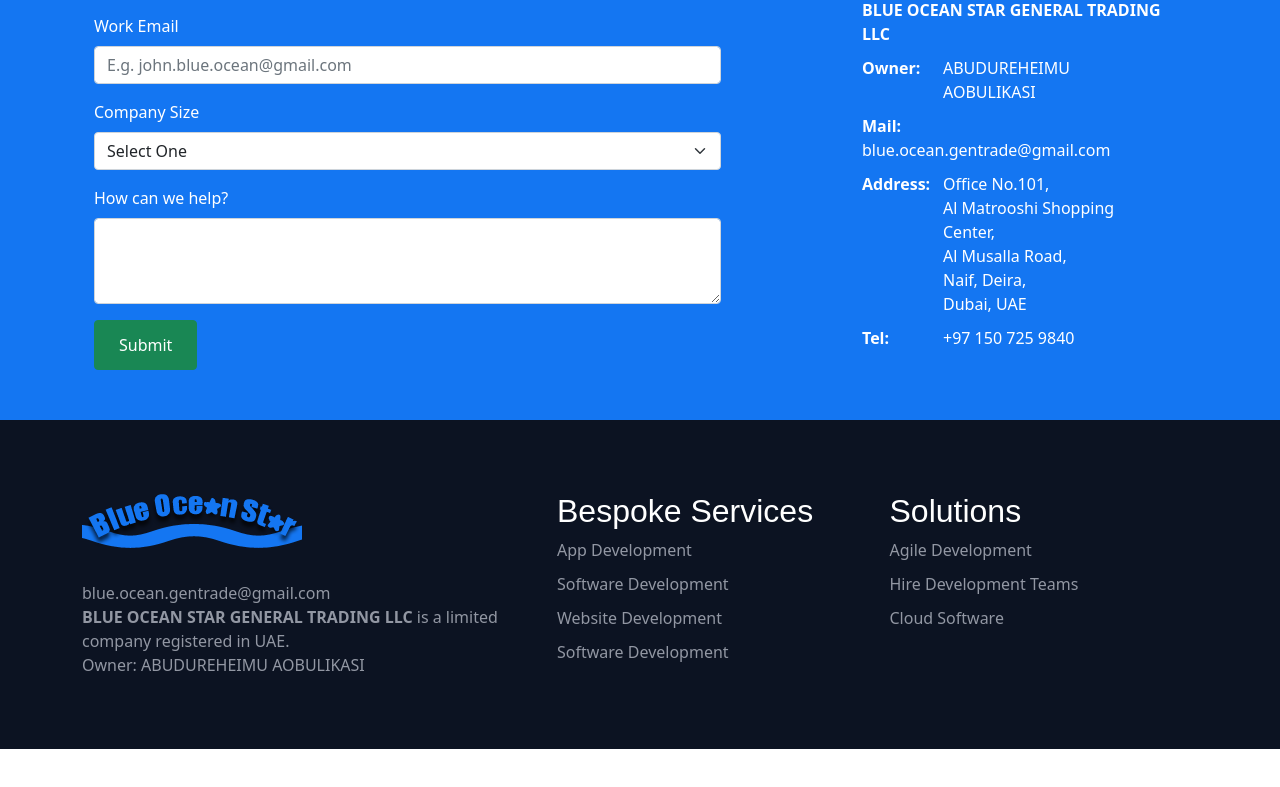
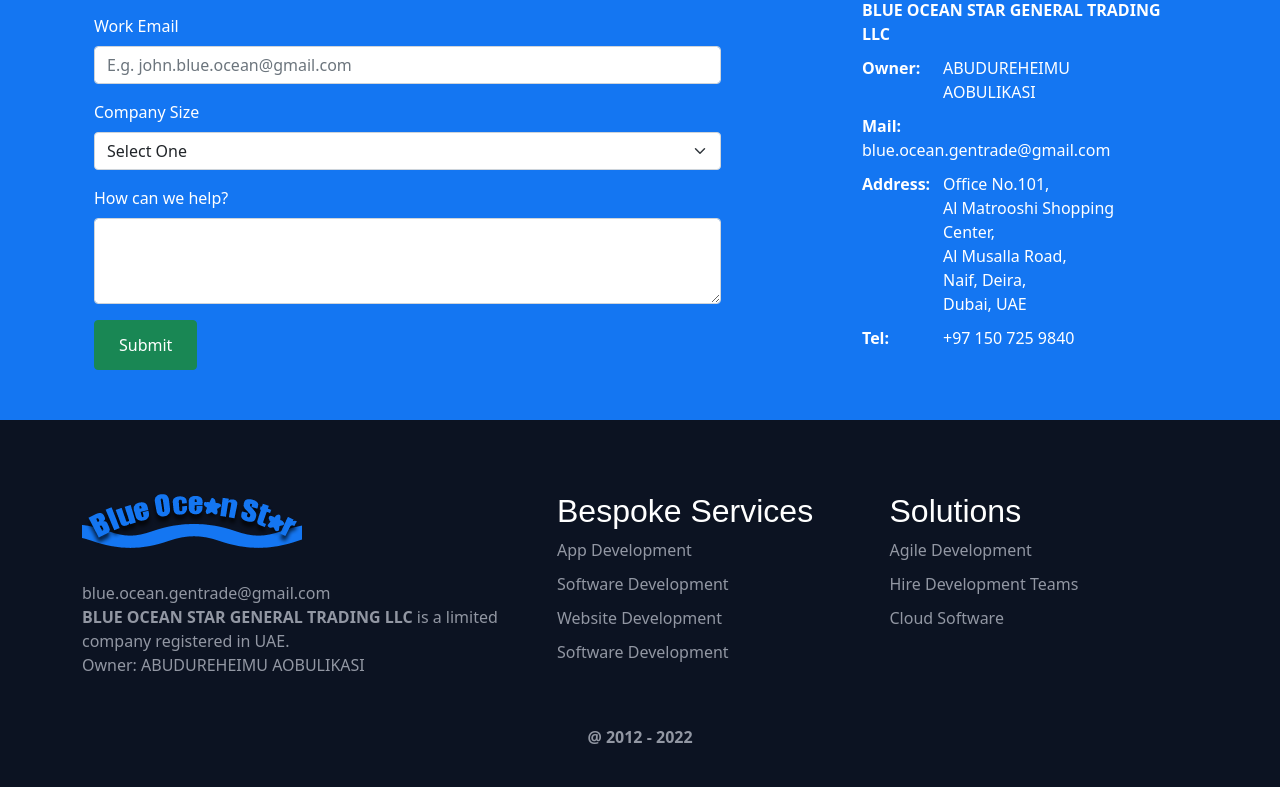
Before and after one commit to jmidasc/blueocean, a React (Create React App) app: page / in a window 1280 px wide. Shown: the part 3860-4647 px from the top of the page. Before the commit the page ends 4609 px from the top, so only its background shows below. Built offline with nearby package versions, Linux system fonts and the light colour scheme.

Commit message:
Add copyright info at footer.

```diff
--- a/src/Components/Footer.js
+++ b/src/Components/Footer.js
@@ -41,6 +41,15 @@
             </Stack>
           </Col>
         </Row>
+        <Row className="copyright align-items-center">
+          <Col md={4}>
+          </Col>
+          <Col md={4} className="textcenter">
+            <p><strong> @ 2012 - 2022 </strong></p>
+          </Col>
+          <Col md={4} className="textright">
+          </Col>
+        </Row>
       </Container>
     </Container>
   )
```
